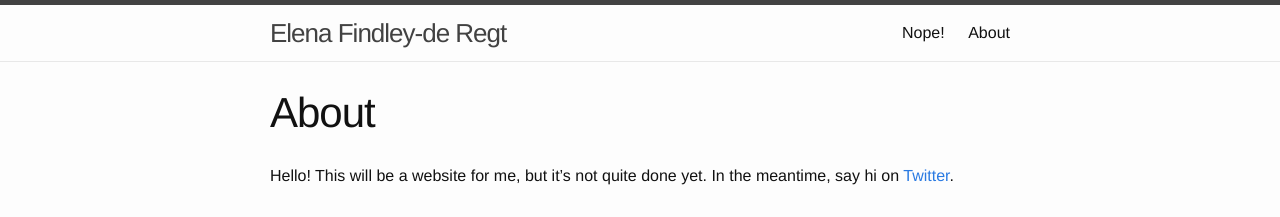
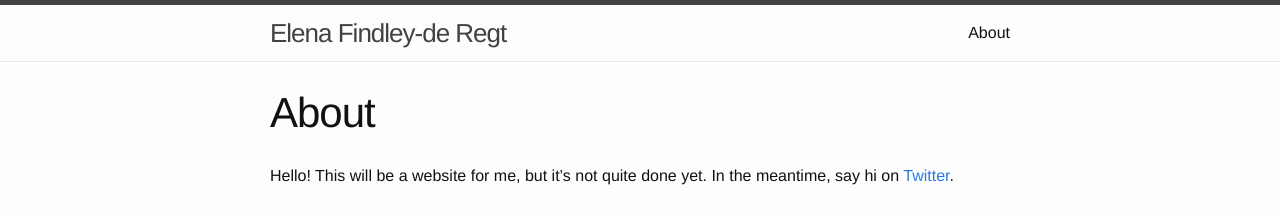
Before and after one commit to ElenaFdR/online-home, a Jekyll site: the page built from about.md, in a window 1280 px wide. Shown: the top 217 px of the page. Built offline with Jekyll 4.4.1, drawn with Linux system fonts in a browser that asks for light colours.

Commit message:
Update header.html

```diff
--- a/_includes/header.html
+++ b/_includes/header.html
@@ -15,7 +15,7 @@
 
       <div class="trigger">
         {% for my_page in site.pages %}
-          {% if my_page.title and page.nav==true %}
+          {% if my_page.title and my_page.nav==true %}
           <a class="page-link" href="{{ my_page.url | relative_url }}">{{ my_page.title | escape }}</a>
           {% endif %}
         {% endfor %}
```
